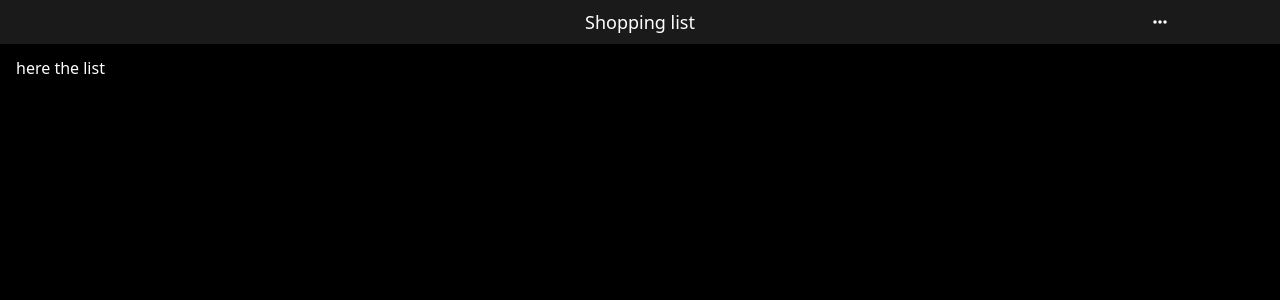
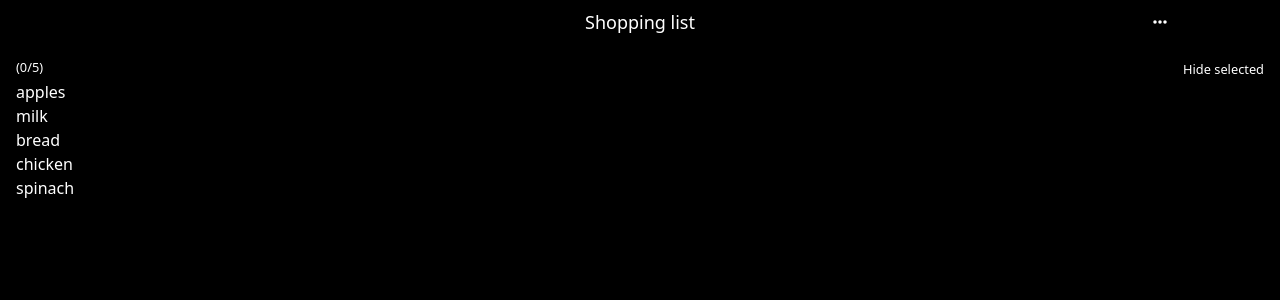
Before and after one commit to Hook-88/shopping-list, a React (Vite) app: page / in a window 1280 px wide. Shown: the top 300 px of the page. Built offline with nearby package versions, Linux system fonts and the light colour scheme.

Commit message:
add list component

```diff
--- /dev/null
+++ b/src/components/List/List.jsx
@@ -0,0 +1,14 @@
+import ListHeader from "./ListHeader"
+import ListProgress from "./ListProgress"
+
+export default function List({children}) {
+
+    return (
+        <div>
+            {children}
+        </div>
+    )
+}
+
+List.Header = ListHeader
+List.Progress = ListProgress
--- /dev/null
+++ b/src/components/List/ListHeader.jsx
@@ -0,0 +1,13 @@
+import { FaEllipsis } from "react-icons/fa6"
+import PageHeader from "../../components/PageHeader/PageHeader"
+import { ITEMS } from "../../data"
+
+
+export default function ListHeader({children}) {
+
+    return (
+        <header className="flex items-center justify-between">
+            {children}
+        </header>
+    )
+}
--- /dev/null
+++ b/src/components/List/ListProgress.jsx
@@ -0,0 +1,7 @@
+
+export default function ListProgress() {
+
+    return (
+        <small>(0/5)</small>
+    )
+}
--- a/src/components/PageHeader/PageHeader.jsx
+++ b/src/components/PageHeader/PageHeader.jsx
@@ -5,7 +5,7 @@ import PageHeaderTitle from "./PageHeaderTitle"
 export default function PageHeader({children}) {
 
     return (
-        <header className="bg-white/10 px-4 py-2 grid grid-cols-6 fixed inset-x-0 top-0">
+        <header className="bg-black/10 backdrop backdrop-blur-sm px-4 py-2 grid grid-cols-6 fixed inset-x-0 top-0">
             {children}
         </header>
     )
--- a/src/data.js
+++ b/src/data.js
@@ -1,12 +1,32 @@
 export const ITEMS = [
-    { id: 'gro-001-milk', name: 'Milk', checked: false },
-    { id: 'gro-002-eggs', name: 'Eggs', checked: true },
-    { id: 'gro-003-bread', name: 'Bread', checked: false },
-    { id: 'gro-004-butter', name: 'Butter', checked: true },
-    { id: 'gro-005-cheese', name: 'Cheese', checked: false },
-    { id: 'gro-006-apples', name: 'Apples', checked: true },
-    { id: 'gro-007-bananas', name: 'Bananas', checked: false },
-    { id: 'gro-008-carrots', name: 'Carrots', checked: true },
-    { id: 'gro-009-lettuce', name: 'Lettuce', checked: false },
-    { id: 'gro-010-tomatoes', name: 'Tomatoes', checked: true }
-]
+    {
+      id: 1,
+      name: "apples",
+      category: "fruit",
+      quantity: 6
+    },
+    {
+      id: 2,
+      name: "milk",
+      category: "dairy",
+      quantity: 1
+    },
+    {
+      id: 3,
+      name: "bread",
+      category: "bakery",
+      quantity: 2
+    },
+    {
+      id: 4,
+      name: "chicken",
+      category: "meat",
+      quantity: 1
+    },
+    {
+      id: 5,
+      name: "spinach",
+      category: "vegetables",
+      quantity: 1
+    }
+  ];
--- a/src/pages/shoppingList/ShoppingListPage.jsx
+++ b/src/pages/shoppingList/ShoppingListPage.jsx
@@ -1,5 +1,7 @@
 import { FaEllipsis } from "react-icons/fa6"
 import PageHeader from "../../components/PageHeader/PageHeader"
+import { ITEMS } from "../../data"
+import List from "../../components/List/List"
 
 
 export default function ShoppingListPage() {
@@ -13,7 +15,24 @@ export default function ShoppingListPage() {
                 </button>
             </PageHeader>
             <main className="px-4 mt-14">
-                here the list
+                <List>
+                    <List.Header>
+                        <List.Progress />
+                        <button>
+                            <small>Hide selected</small>
+                        </button>
+                    </List.Header>
+                    <ul>
+                        {
+                            ITEMS.map(item => (
+                                <li key={item.id}>
+                                    {item.name}
+                                </li>
+                            ))
+                        }
+                    </ul>
+
+                </List>
             </main>
         </>
     )
```
